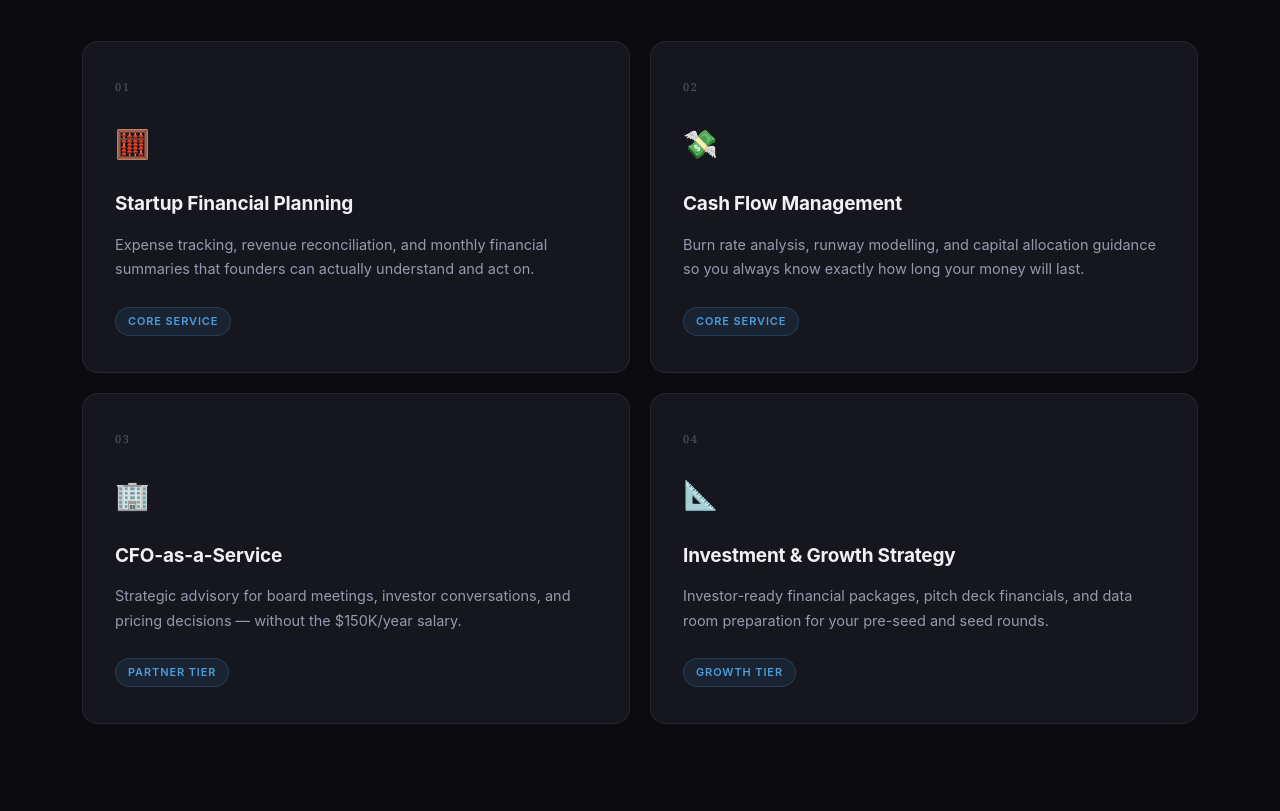
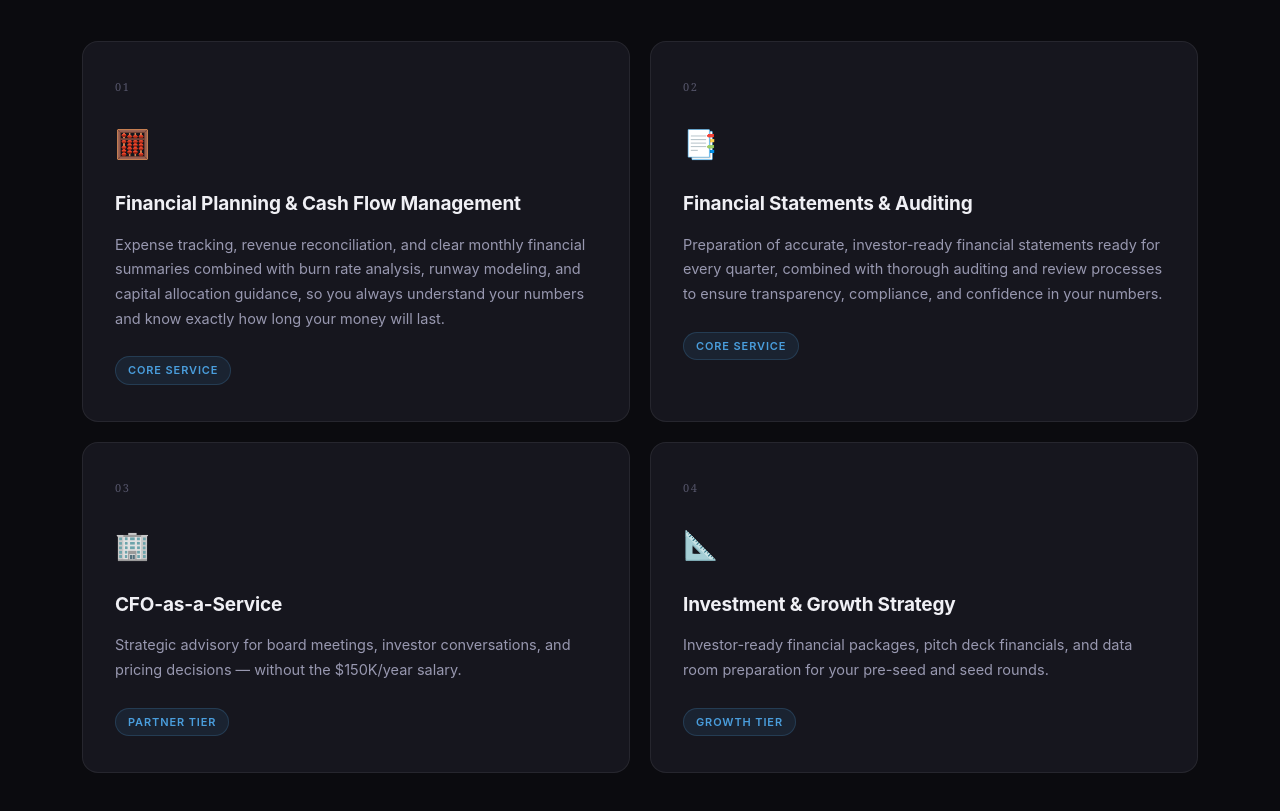
Before and after one commit to HPLAYZ2007/rezeki-holdings-group-website, a plain HTML site: page index.html in a window 1280 px wide. Shown: the part 2200-3011 px from the top of the page. Drawn offline with Linux system fonts and the light colour scheme.

Commit message:
Update index.html

```diff
--- a/index.html
+++ b/index.html
@@ -1436,10 +1436,11 @@
         <div class="service-card">
   <div class="service-num">01</div>
   <span class="service-icon">🧮</span>
-          <h3>Startup Financial Planning</h3>
+  <h3>Financial Planning & Cash Flow Management</h3>
   <p>
-            Expense tracking, revenue reconciliation, and monthly financial summaries
-            that founders can actually understand and act on.
+    Expense tracking, revenue reconciliation, and clear monthly financial summaries
+    combined with burn rate analysis, runway modeling, and capital allocation guidance,
+    so you always understand your numbers and know exactly how long your money will last.
   </p>
   <span class="service-tag">Core Service</span>
 </div>
@@ -1447,11 +1448,12 @@
         <!-- Card 2 -->
         <div class="service-card">
   <div class="service-num">02</div>
-          <span class="service-icon">💸</span>
-          <h3>Cash Flow Management</h3>
+  <span class="service-icon">📑</span>
+  <h3>Financial Statements & Auditing</h3>
   <p>
-            Burn rate analysis, runway modelling, and capital allocation guidance
-            so you always know exactly how long your money will last.
+    Preparation of accurate, investor-ready financial statements ready for every quarter,
+    combined with thorough auditing and review processes to ensure transparency,
+    compliance, and confidence in your numbers.
   </p>
   <span class="service-tag">Core Service</span>
 </div>
```
Lines whose indentation alone changed are shown as unchanged.
